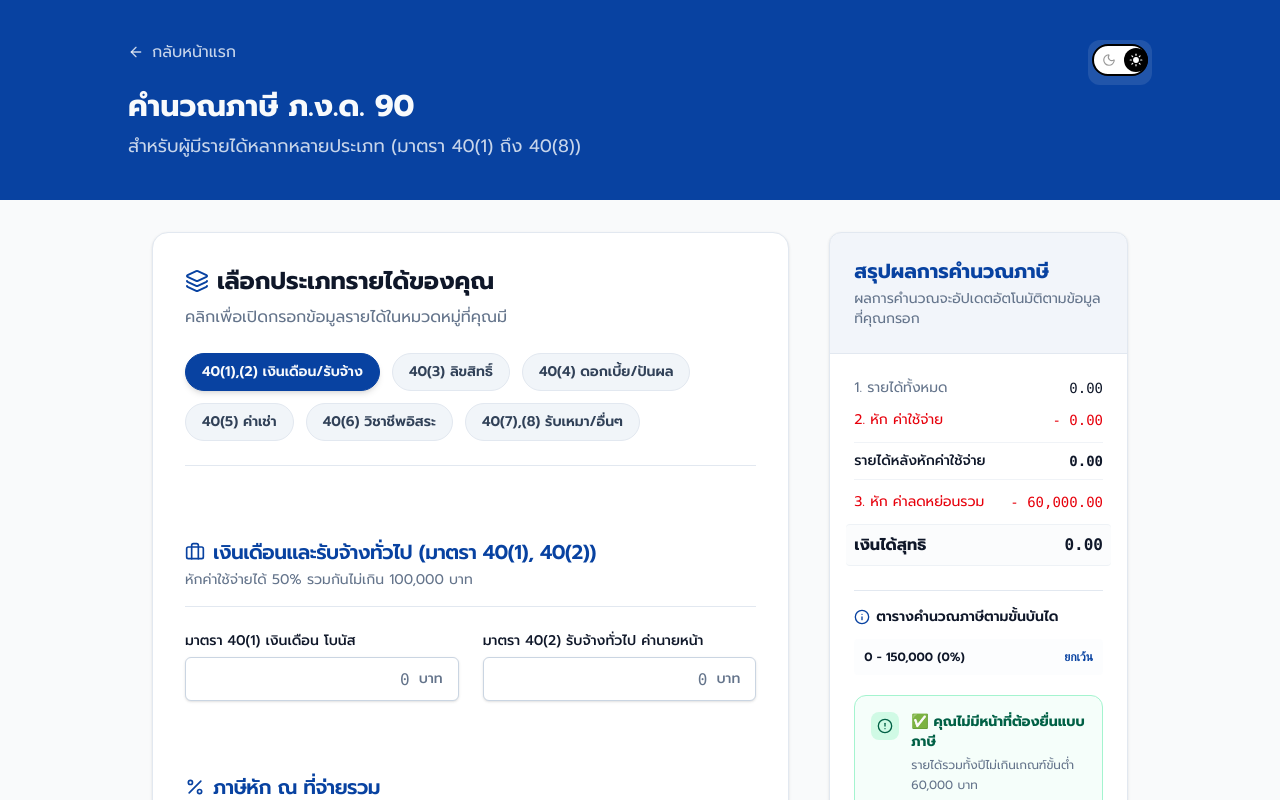
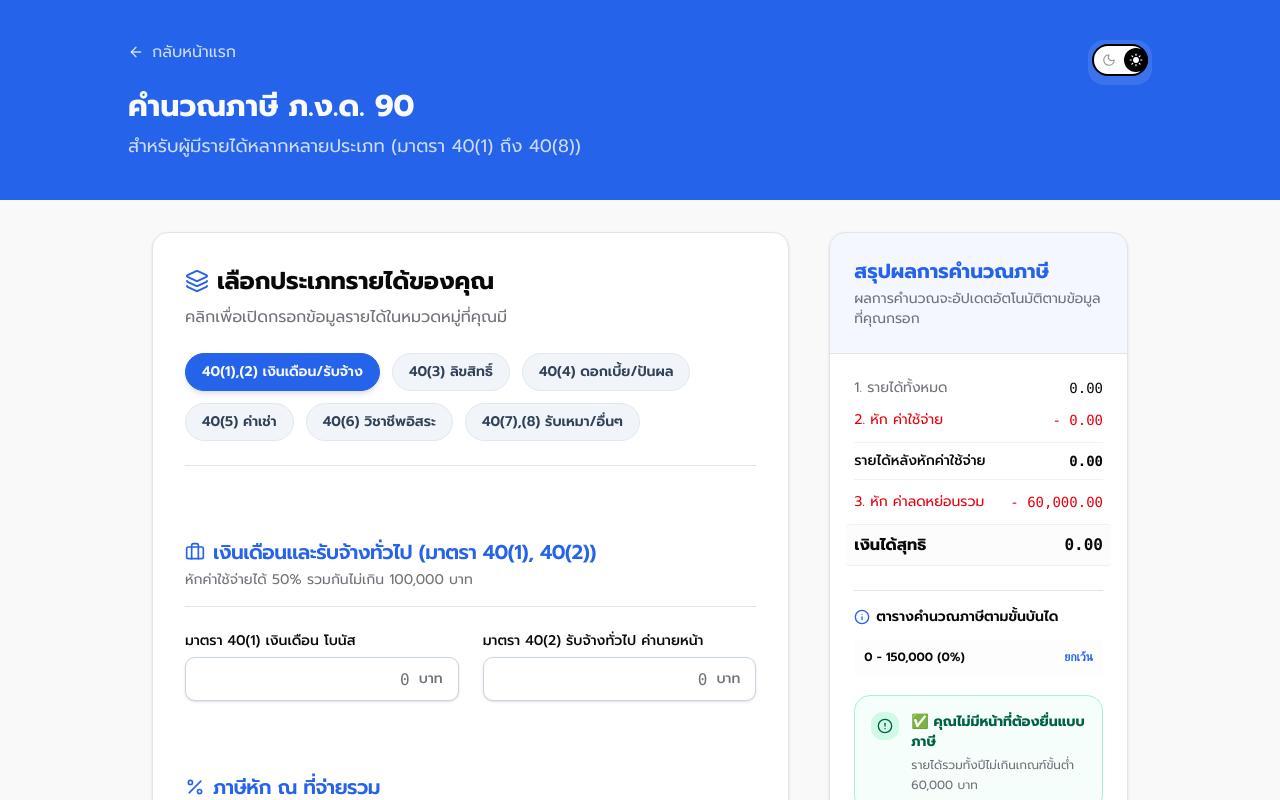
Before and after one commit to chanathip140903-maker/thai-tax-calculator, a React (Vite) app: page /#/90 in a window 1280 px wide. Shown: the top 800 px of the page. Built offline with nearby package versions, Linux system fonts and the light colour scheme.

Commit message:
Apply Option 3: Clean Minimalist Fintech (Stripe-like) theme

```diff
--- a/src/index.css
+++ b/src/index.css
@@ -72,86 +72,85 @@
   --app-font-serif: Georgia, serif;
   --app-font-mono: Menlo, monospace;
 
-  --background: 210 20% 98%;
-  --foreground: 222 47% 11%;
+  --background: 240 10% 98%;
+  --foreground: 240 10% 3.9%;
 
   --card: 0 0% 100%;
-  --card-foreground: 222 47% 11%;
-  --card-border: 214 32% 91%;
+  --card-foreground: 240 10% 3.9%;
+  --card-border: 240 5.9% 90%;
 
   --popover: 0 0% 100%;
-  --popover-foreground: 222 47% 11%;
-  --popover-border: 214 32% 91%;
+  --popover-foreground: 240 10% 3.9%;
+  --popover-border: 240 5.9% 90%;
 
-  /* Trust Blue - Royal and official */
-  --primary: 217 91% 33%;
+  /* Stripe-like Fintech Blue */
+  --primary: 221.2 83.2% 53.3%;
   --primary-foreground: 210 40% 98%;
 
-  /* Gold/Amber for accents and highlights */
-  --secondary: 38 92% 50%;
-  --secondary-foreground: 222 47% 11%;
+  --secondary: 240 4.8% 95.9%;
+  --secondary-foreground: 240 10% 3.9%;
 
-  --muted: 210 40% 96.1%;
-  --muted-foreground: 215.4 16.3% 46.9%;
+  --muted: 240 4.8% 95.9%;
+  --muted-foreground: 240 3.8% 46.1%;
 
-  --accent: 210 40% 96.1%;
-  --accent-foreground: 222.2 47.4% 11.2%;
+  --accent: 240 4.8% 95.9%;
+  --accent-foreground: 240 10% 3.9%;
 
   --destructive: 0 84.2% 60.2%;
   --destructive-foreground: 210 40% 98%;
 
-  --border: 214.3 31.8% 91.4%;
-  --input: 214.3 31.8% 91.4%;
-  --ring: 217 91% 33%;
+  --border: 240 5.9% 90%;
+  --input: 240 5.9% 90%;
+  --ring: 221.2 83.2% 53.3%;
 
-  --radius: 0.5rem;
+  --radius: 0.75rem;
 
-  --chart-1: 217 91% 33%;
-  --chart-2: 38 92% 50%;
-  --chart-3: 142 71% 45%;
-  --chart-4: 262 83% 58%;
-  --chart-5: 15 85% 55%;
+  --chart-1: 221.2 83.2% 53.3%;
+  --chart-2: 142.1 76.2% 36.3%;
+  --chart-3: 47.9 95.8% 53.1%;
+  --chart-4: 262.1 83.3% 57.8%;
+  --chart-5: 24.6 95% 53.1%;
 
-  --sidebar: 222 47% 11%;
-  --sidebar-foreground: 210 40% 98%;
-  --sidebar-border: 217 32% 17%;
-  --sidebar-primary: 217 91% 33%;
+  --sidebar: 240 5.9% 10%;
+  --sidebar-foreground: 240 4.8% 95.9%;
+  --sidebar-border: 240 5.9% 15%;
+  --sidebar-primary: 221.2 83.2% 53.3%;
   --sidebar-primary-foreground: 210 40% 98%;
-  --sidebar-accent: 217 32% 17%;
-  --sidebar-accent-foreground: 210 40% 98%;
-  --sidebar-ring: 217 91% 33%;
+  --sidebar-accent: 240 4.8% 95.9%;
+  --sidebar-accent-foreground: 240 10% 3.9%;
+  --sidebar-ring: 221.2 83.2% 53.3%;
 }
 
 .dark {
-  --background: 222 47% 11%;
-  --foreground: 210 40% 98%;
+  --background: 240 10% 3.9%;
+  --foreground: 0 0% 98%;
 
-  --card: 217 32% 17%;
-  --card-foreground: 210 40% 98%;
-  --card-border: 217 32% 17%;
+  --card: 240 10% 8%;
+  --card-foreground: 0 0% 98%;
+  --card-border: 240 5.9% 15%;
 
-  --popover: 222 47% 11%;
-  --popover-foreground: 210 40% 98%;
-  --popover-border: 217 32% 17%;
+  --popover: 240 10% 3.9%;
+  --popover-foreground: 0 0% 98%;
+  --popover-border: 240 5.9% 15%;
 
-  --primary: 217 91% 60%;
-  --primary-foreground: 222 47% 11%;
+  --primary: 217.2 91.2% 59.8%;
+  --primary-foreground: 222.2 47.4% 11.2%;
 
-  --secondary: 38 92% 50%;
-  --secondary-foreground: 222 47% 11%;
+  --secondary: 240 3.7% 15.9%;
+  --secondary-foreground: 0 0% 98%;
 
-  --muted: 217 32% 17%;
-  --muted-foreground: 215 20.2% 65.1%;
+  --muted: 240 3.7% 15.9%;
+  --muted-foreground: 240 5% 64.9%;
 
-  --accent: 217 32% 17%;
-  --accent-foreground: 210 40% 98%;
+  --accent: 240 3.7% 15.9%;
+  --accent-foreground: 0 0% 98%;
 
   --destructive: 0 62.8% 30.6%;
   --destructive-foreground: 210 40% 98%;
 
-  --border: 217 32% 17%;
-  --input: 217 32% 17%;
-  --ring: 217 91% 60%;
+  --border: 240 3.7% 15.9%;
+  --input: 240 3.7% 15.9%;
+  --ring: 217.2 91.2% 59.8%;
 }
 
 @layer base {
```
